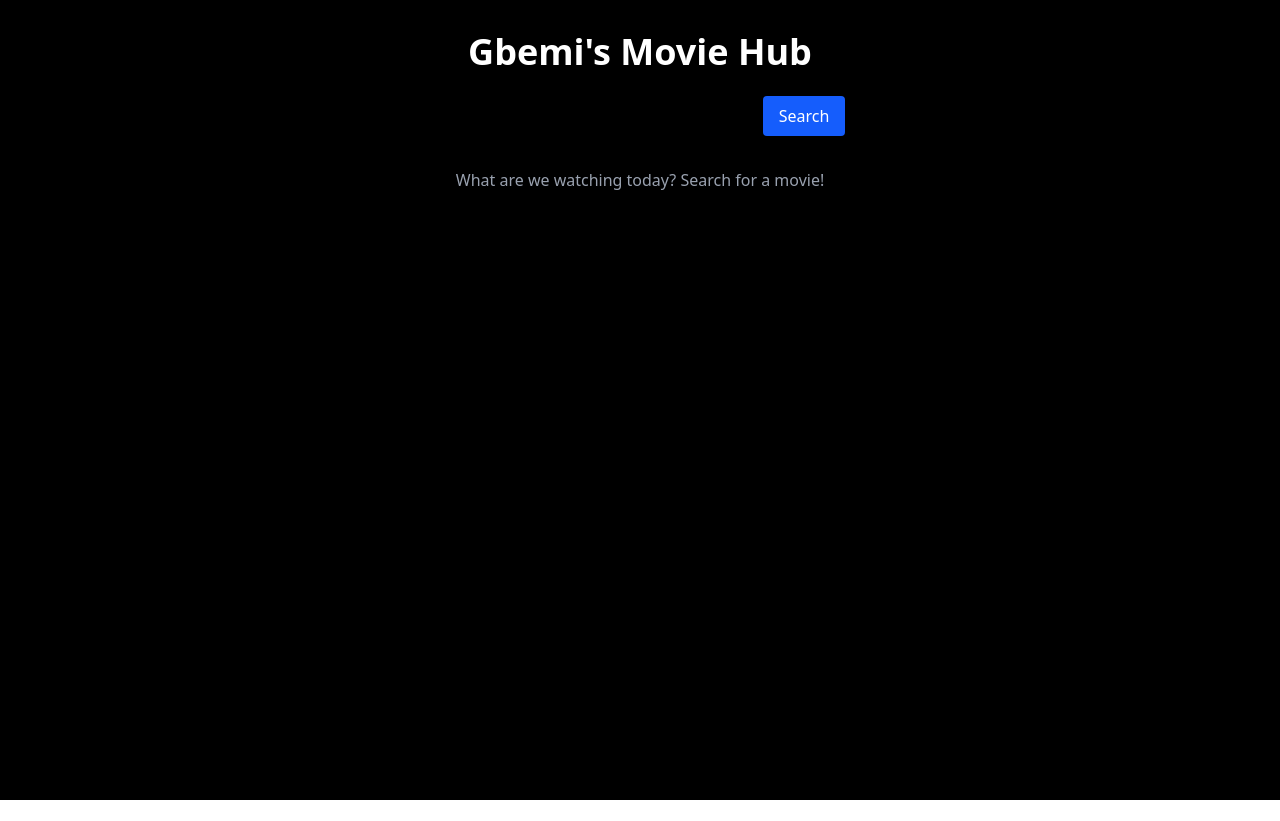
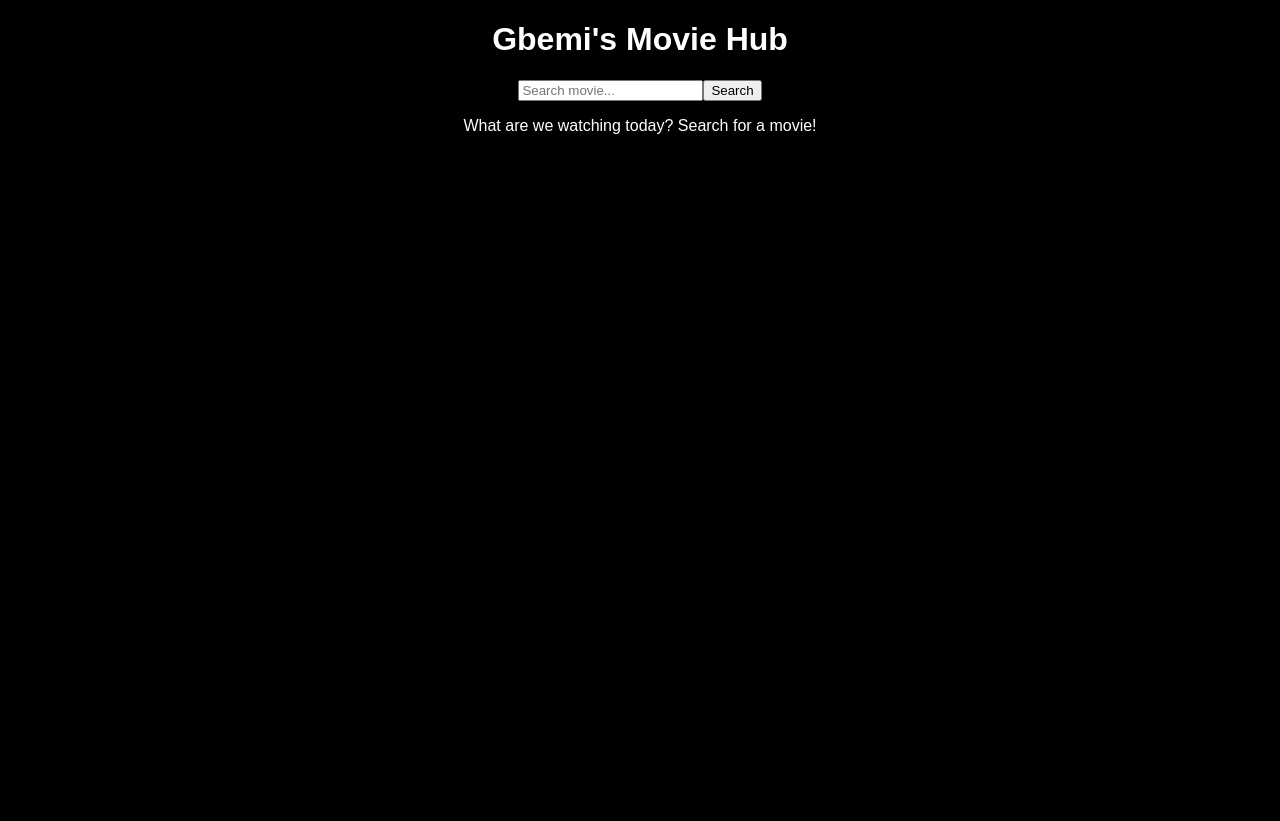
Before and after one commit to Gbemilash/gbemisola-movie-database, a React (Vite) app in the folder movie-database/: page / in a window 1280 px wide. Before the commit the page ends 800 px from the top, so only its background shows below. Built offline with nearby package versions, Linux system fonts and the light colour scheme.

Commit message:
I added a loading animation

```diff
--- a/movie-database/src/App.jsx
+++ b/movie-database/src/App.jsx
@@ -104,7 +104,7 @@ function App() {
         </button>
       </form>
 
-      {loading && <p className="text-center text-gray-400">Loading...</p>}
+      {loading && <p className="text-center text-gray-400 animate-pulse">Loading...</p>}
       {error && <p className="text-center text-red-400">{error}</p>}
 
       {!loading && !error && !selectedMovie && (
--- a/movie-database/src/index.css
+++ b/movie-database/src/index.css
@@ -1 +1,10 @@
-@import "tailwindcss";
+@tailwind base;
+@tailwind components;
+@tailwind utilities;
+
+body {
+  background-color: black;
+  color: white;
+  margin: 0;
+  font-family: Arial, sans-serif;;
+}
```
